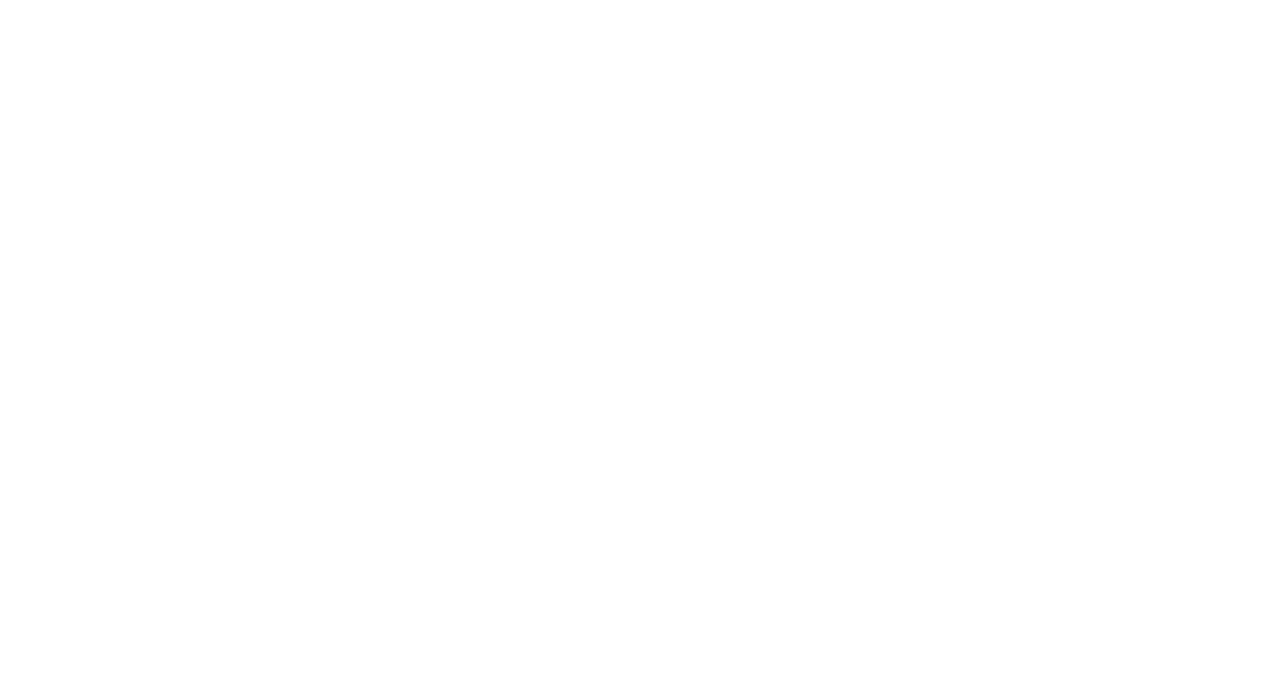
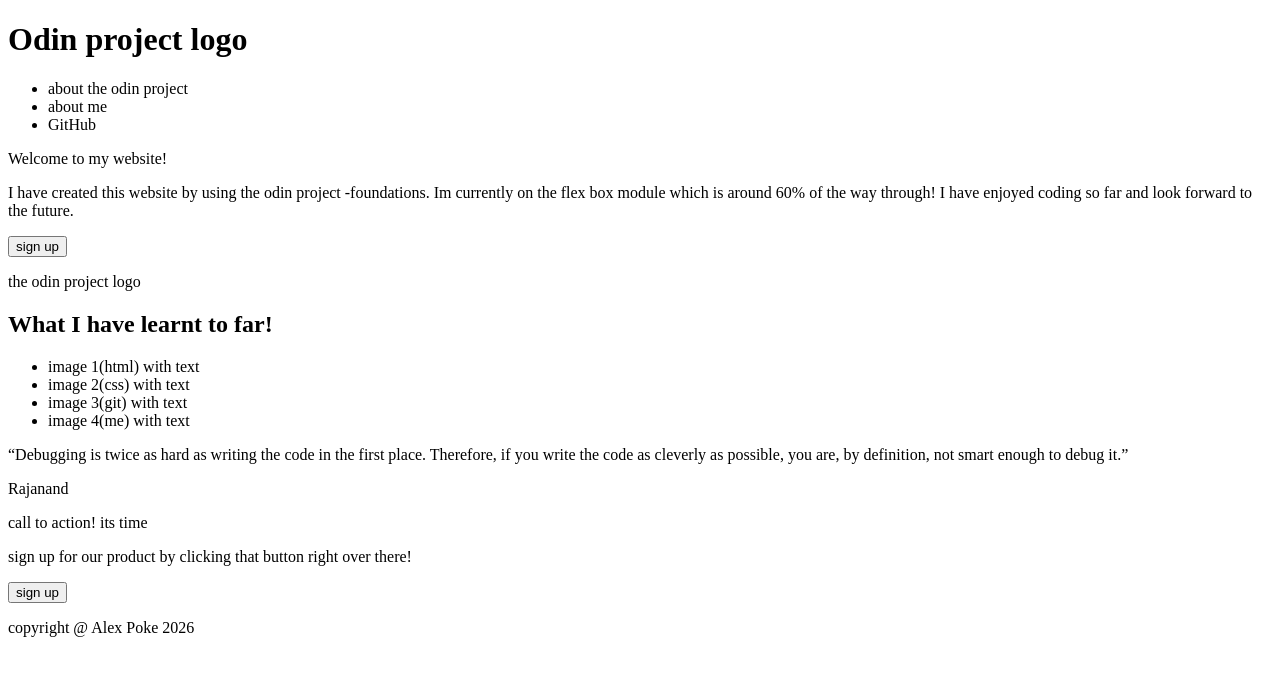
Before and after one commit to Pokey22/landingpage, a plain HTML site: page index.html in a window 1280 px wide. Drawn offline with Linux system fonts and the light colour scheme.

Commit message:
html info

```diff
--- a/index.html
+++ b/index.html
@@ -7,6 +7,40 @@
     <link rel="stylesheet" href="style.css">
 </head>
 <body>
+    <h1>Odin project logo</h1>
+
+        <ul>
+            <li>about the odin project</li>
+            <li>about me</li>
+            <li>GitHub</li>
+        </ul>
+        <p>Welcome to my website!</p>
+        <p> I have created this website by using the odin project -foundations. Im currently on the flex box module which is around 60% of the way through! I have enjoyed coding so far and look forward to the future.</p>
+        <button>sign up</button>
+
+        <p>the odin project logo</p>
+
+        <h2>What I have learnt to far!</h2>
+
+        <ul>
+            <li>image 1(html) with text</li>
+            <li>image 2(css) with text</li>
+            <li>image 3(git) with text</li>
+            <li>image 4(me) with text</li>
+        </ul>
+
+        <p>“Debugging is twice as hard as writing the code in the first place. Therefore, if you write the code as cleverly as possible, you are, by definition, not smart enough to debug it.”</p>
+        <p> Rajanand</p>
+
+        <p>call to action! its time</p>
+        <p>sign up for our product by clicking that button right over there!</p>
+
+        <button>sign up</button>
+
+        <p>copyright @ Alex Poke 2026</p>
+
+
+
 
 </body>
 </html>
```
